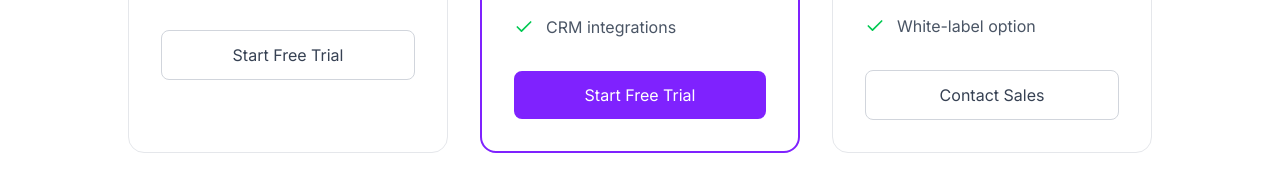
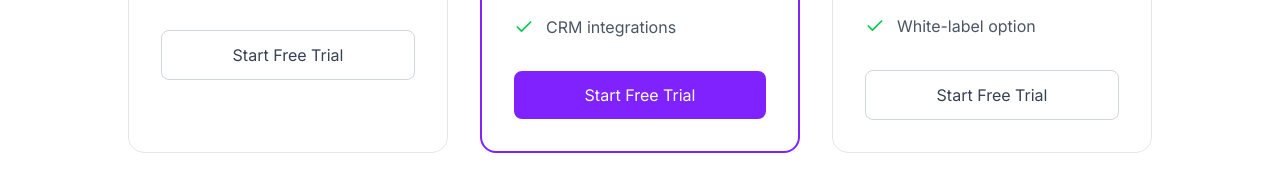
Before and after one commit to Antarestravelclub/Operon, a React (Vite) app: page / in a window 1280 px wide. Shown: the part 4093-4263 px from the top of the page. Built offline with nearby package versions, Linux system fonts and the light colour scheme.

Commit message:
Add Stripe payments - Starter 9, Growth 9, Pro 99

```diff
--- /dev/null
+++ b/api/create-checkout-session.ts
@@ -0,0 +1,31 @@
+import Stripe from 'stripe';
+
+const stripe = new Stripe(process.env.STRIPE_SECRET_KEY!, {
+  apiVersion: '2024-06-20',
+});
+
+export default async function handler(req: any, res: any) {
+  res.setHeader('Access-Control-Allow-Origin', '*');
+  res.setHeader('Access-Control-Allow-Methods', 'POST, OPTIONS');
+  res.setHeader('Access-Control-Allow-Headers', 'Content-Type');
+
+  if (req.method === 'OPTIONS') return res.status(200).end();
+  if (req.method !== 'POST') return res.status(405).json({ error: 'Method not allowed' });
+
+  try {
+    const { priceId, email } = req.body;
+
+    const session = await stripe.checkout.sessions.create({
+      payment_method_types: ['card'],
+      line_items: [{ price: priceId, quantity: 1 }],
+      mode: 'subscription',
+      success_url: `${process.env.VITE_APP_URL}/dashboard?subscribed=true`,
+      cancel_url: `${process.env.VITE_APP_URL}/billing`,
+      customer_email: email || undefined,
+    });
+
+    res.status(200).json({ url: session.url });
+  } catch (error: any) {
+    res.status(500).json({ error: error.message });
+  }
+}
--- a/package.json
+++ b/package.json
@@ -18,6 +18,7 @@
     "react": "^19.2.4",
     "react-dom": "^19.2.4",
     "react-router-dom": "^7.13.2",
+    "stripe": "^21.0.1",
     "tailwindcss": "^4.2.2"
   },
   "devDependencies": {
--- a/src/pages/Billing.tsx
+++ b/src/pages/Billing.tsx
@@ -1,12 +1,22 @@
 import { Link } from 'react-router-dom'
 import { Zap, Check } from 'lucide-react'
+import { useState } from 'react'
+
+// Stripe Price IDs
+const PRICE_IDS = {
+  starter: 'price_1TG2Xe78GJC5elzIdznAvtC3',
+  growth: 'price_1TG2Xf78GJC5elzI3GbCRbNt',
+  pro: 'price_1TG2Xg78GJC5elzIiWGrCMuP'
+}
 
 export default function Billing() {
+  const [loading, setLoading] = useState<string | null>(null)
   const currentPlan = 'growth'
 
   const plans = [
     {
       id: 'starter',
+      priceId: PRICE_IDS.starter,
       name: 'Starter',
       price: '$29',
       features: ['1 AI Employee', '500 tasks/month', 'Email support', 'Basic analytics'],
@@ -14,6 +24,7 @@ export default function Billing() {
     },
     {
       id: 'growth',
+      priceId: PRICE_IDS.growth,
       name: 'Growth',
       price: '$99',
       features: ['3 AI Employees', '2,000 tasks/month', 'Priority support', 'Advanced analytics', 'CRM integrations'],
@@ -21,12 +32,30 @@ export default function Billing() {
     },
     {
       id: 'pro',
+      priceId: PRICE_IDS.pro,
       name: 'Pro',
       price: '$299',
       features: ['Unlimited AI Employees', 'Unlimited tasks', 'Dedicated support', 'Custom integrations', 'White-label option'],
       popular: false
     }
   ]
+
+  const handleSubscribe = async (priceId: string) => {
+    setLoading(priceId)
+    try {
+      const res = await fetch('/api/create-checkout-session', {
+        method: 'POST',
+        headers: { 'Content-Type': 'application/json' },
+        body: JSON.stringify({ priceId, email: undefined }),
+      })
+      const data = await res.json()
+      if (data.url) window.location.href = data.url
+    } catch (err) {
+      console.error(err)
+    } finally {
+      setLoading(null)
+    }
+  }
 
   const invoices = [
     { id: 'INV-001', date: 'Mar 1, 2026', amount: '$99.00', status: 'Paid' },
@@ -105,8 +134,12 @@ export default function Billing() {
                     Current Plan
                   </div>
                 ) : (
-                  <button className="w-full border border-gray-300 py-3 rounded-lg font-medium text-gray-700 hover:bg-gray-50 transition">
-                    Upgrade
+                  <button
+                    onClick={() => handleSubscribe(plan.priceId)}
+                    disabled={loading === plan.priceId}
+                    className="w-full border border-gray-300 py-3 rounded-lg font-medium text-gray-700 hover:bg-gray-50 transition disabled:opacity-50 disabled:cursor-not-allowed"
+                  >
+                    {loading === plan.priceId ? 'Processing...' : 'Upgrade'}
                   </button>
                 )}
               </div>
--- a/src/pages/Landing.tsx
+++ b/src/pages/Landing.tsx
@@ -1,6 +1,13 @@
 import { Link } from 'react-router-dom'
 import { TrendingUp, MessageCircle, ClipboardList, Check, Shield } from 'lucide-react'
 import { useState, useEffect } from 'react'
+
+// Stripe Price IDs
+const PRICE_IDS = {
+  starter: 'price_1TG2Xe78GJC5elzIdznAvtC3',
+  growth: 'price_1TG2Xf78GJC5elzI3GbCRbNt',
+  pro: 'price_1TG2Xg78GJC5elzIiWGrCMuP'
+}
 
 function TestimonialCard({ name, role, stars, quote }: { name: string, role: string, stars: number, quote: string }) {
   const initials = name.split(' ').map((n: string) => n[0]).join('');
@@ -122,6 +129,25 @@ function TractionCounter({ targetValue, prefix = '', suffix = '', label }: { tar
 }
 
 export default function Landing() {
+  const [loading, setLoading] = useState<string | null>(null)
+
+  const handleSubscribe = async (priceId: string) => {
+    setLoading(priceId)
+    try {
+      const res = await fetch('/api/create-checkout-session', {
+        method: 'POST',
+        headers: { 'Content-Type': 'application/json' },
+        body: JSON.stringify({ priceId, email: undefined }),
+      })
+      const data = await res.json()
+      if (data.url) window.location.href = data.url
+    } catch (err) {
+      console.error(err)
+    } finally {
+      setLoading(null)
+    }
+  }
+
   return (
     <div className="min-h-screen bg-gray-50">
       {/* Navbar */}
@@ -392,9 +418,9 @@ export default function Landing() {
                   Basic analytics
                 </li>
               </ul>
-              <Link to="/signup" className="block w-full text-center border border-gray-300 text-gray-700 px-6 py-3 rounded-lg hover:bg-gray-50 transition">
-                Start Free Trial
-              </Link>
+              <button onClick={() => handleSubscribe(PRICE_IDS.starter)} disabled={loading === PRICE_IDS.starter} className="block w-full text-center border border-gray-300 text-gray-700 px-6 py-3 rounded-lg hover:bg-gray-50 transition disabled:opacity-50 disabled:cursor-not-allowed">
+                {loading === PRICE_IDS.starter ? 'Processing...' : 'Start Free Trial'}
+              </button>
             </div>
 
             {/* Growth */}
@@ -429,9 +455,9 @@ export default function Landing() {
                   CRM integrations
                 </li>
               </ul>
-              <Link to="/signup" className="block w-full text-center bg-violet-600 text-white px-6 py-3 rounded-lg hover:bg-violet-700 transition">
-                Start Free Trial
-              </Link>
+              <button onClick={() => handleSubscribe(PRICE_IDS.growth)} disabled={loading === PRICE_IDS.growth} className="block w-full text-center bg-violet-600 text-white px-6 py-3 rounded-lg hover:bg-violet-700 transition disabled:opacity-50 disabled:cursor-not-allowed">
+                {loading === PRICE_IDS.growth ? 'Processing...' : 'Start Free Trial'}
+              </button>
             </div>
 
             {/* Pro */}
@@ -463,9 +489,9 @@ export default function Landing() {
                   White-label option
                 </li>
               </ul>
-              <Link to="/signup" className="block w-full text-center border border-gray-300 text-gray-700 px-6 py-3 rounded-lg hover:bg-gray-50 transition">
-                Contact Sales
-              </Link>
+              <button onClick={() => handleSubscribe(PRICE_IDS.pro)} disabled={loading === PRICE_IDS.pro} className="block w-full text-center border border-gray-300 text-gray-700 px-6 py-3 rounded-lg hover:bg-gray-50 transition disabled:opacity-50 disabled:cursor-not-allowed">
+                {loading === PRICE_IDS.pro ? 'Processing...' : 'Start Free Trial'}
+              </button>
             </div>
           </div>
         </div>
```
Also changed, not shown: 1 other file (tests, documents, lock files or other folders).
